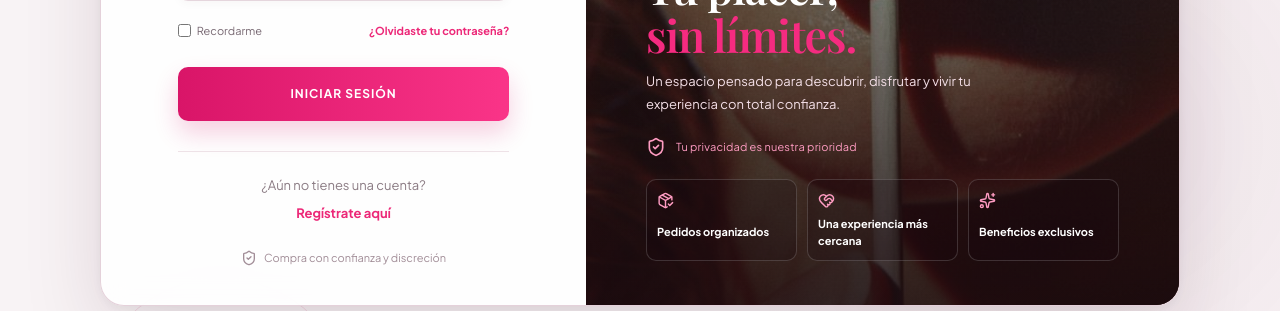
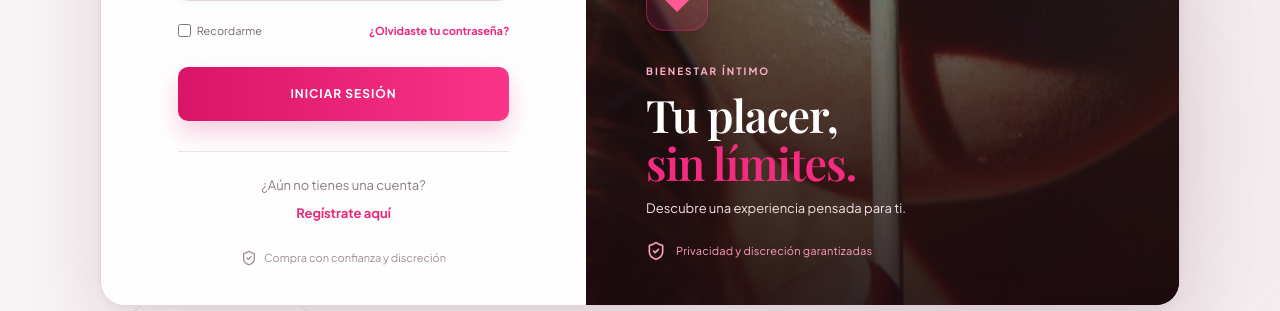
Before and after one commit to dv287337-web/SEX-SHOP, a React (Vite) app: page /mi-cuenta in a window 1280 px wide. Shown: the part 821-1132 px from the top of the page. Built offline with nearby package versions, Linux system fonts and the light colour scheme; no server answers; the database is empty; a web font is replaced by a local one.

Commit message:
refactor: simplificar texto en imagen de cuenta

```diff
--- a/src/Pages/account/MiCuenta.jsx
+++ b/src/Pages/account/MiCuenta.jsx
@@ -6,9 +6,6 @@ import {
   Eye,
   EyeOff,
   ShieldCheck,
-  PackageCheck,
-  HeartHandshake,
-  Sparkles,
 } from "lucide-react";
 import { useShop } from "../../context/ShopContext";
 import accountImage from "../../assets/account-login.jpg";
@@ -37,28 +34,12 @@ function MiCuenta() {
             <span className="account-decoration-eyebrow">BIENESTAR ÍNTIMO</span>
             <h2>Tu placer, <span>sin límites.</span></h2>
             <p>
-              Un espacio pensado para descubrir, disfrutar
-              y vivir tu experiencia con total confianza.
+              Descubre una experiencia pensada para ti.
             </p>
 
             <div className="account-security">
               <ShieldCheck size={20} />
-              <span>Tu privacidad es nuestra prioridad</span>
-            </div>
-
-            <div className="account-decoration-points">
-              <div>
-                <PackageCheck size={17} />
-                <span><strong>Pedidos organizados</strong><small>Consulta tus solicitudes cuando quieras.</small></span>
-              </div>
-              <div>
-                <HeartHandshake size={17} />
-                <span><strong>Una experiencia más cercana</strong><small>Guarda tus preferencias y favoritos.</small></span>
-              </div>
-              <div>
-                <Sparkles size={17} />
-                <span><strong>Beneficios exclusivos</strong><small>Descubre novedades pensadas para ti.</small></span>
-              </div>
+              <span>Privacidad y discreción garantizadas</span>
             </div>
           </div>
         </div>
```
